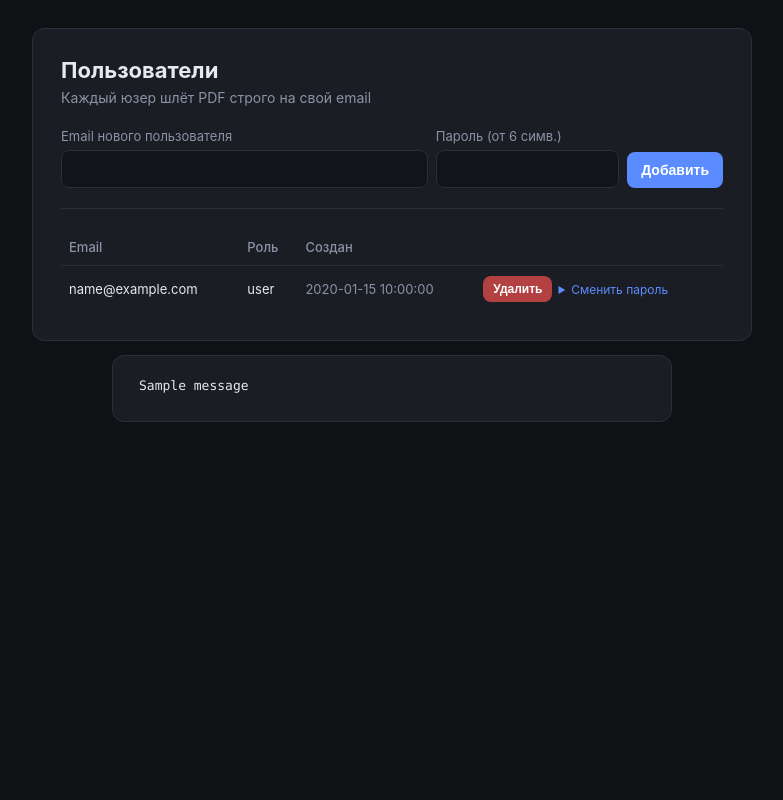
After one commit to AleksTheBorsh/pdf-sender, a Flask app: template templates/admin.html in a window 1280 px wide. The commit adds this page. Shown: the whole page, without its empty margins (248-1031 px from the left). Run offline with Flask 3, Linux system fonts and the light colour scheme; the template is opened without the code that fills it: most values are stand-ins (such as "Sample title", 1, 10 or a date in 2020); one stand-in notice (Sample message) is shown; parts of the project's set-up code (start-up, migrations or seed data) failed here and were passed over.

Commit message:
Add user auth and admin panel
- SQLite-backed users (email + bcrypt-style password hash via werkzeug)
- Login required for all routes except /health and /login
- Recipient is fixed to authenticated user's email — no manual entry
- Admin role for user management (create / reset password / delete)
- PDF magic-byte (%PDF-) check on upload
- Admin bootstrap from ADMIN_EMAIL / ADMIN_PASSWORD env vars
- Persistent SQLite volume mounted at /data

```diff
--- a/app.py
+++ b/app.py
@@ -1,17 +1,21 @@
 """
 pdf-sender — веб-сервис для отправки PDF-файлов по email.
 
-Загружаешь один или несколько PDF, указываешь получателя — каждый файл
-улетает отдельным письмом через SMTP mail.ru.
+Авторизация по логин/пароль. Получатель = email авторизованного пользователя
+(вручную не выбирается). Админ создаёт/удаляет пользователей.
 """
 import os
+import sqlite3
 import smtplib
 import ssl
+import time
 from email.message import EmailMessage
+from functools import wraps
 from pathlib import Path
 
 from dotenv import load_dotenv
-from flask import Flask, render_template, request, flash, redirect, url_for
+from flask import Flask, render_template, request, flash, redirect, url_for, session, g, abort
+from werkzeug.security import generate_password_hash, check_password_hash
 
 load_dotenv()
 
@@ -20,16 +24,111 @@ SMTP_PORT = 465
 SMTP_USER = os.environ.get("SMTP_USER", "myshsender@mail.ru")
 SMTP_PASS = os.environ.get("SMTP_PASS", "")
 
-ALLOWED_EXT = {"pdf"}
+DB_PATH = os.environ.get("DB_PATH", "/data/pdf-sender.db")
+
 MAX_UPLOAD_MB = 50
+PDF_MAGIC = b"%PDF-"
+MIN_PASSWORD_LEN = 6
 
 app = Flask(__name__)
-app.secret_key = os.environ.get("FLASK_SECRET", "change-me-in-prod")
+app.secret_key = os.environ.get("FLASK_SECRET") or ""
+if not app.secret_key:
+    raise RuntimeError("FLASK_SECRET env var is required")
 app.config["MAX_CONTENT_LENGTH"] = MAX_UPLOAD_MB * 1024 * 1024
+app.config["SESSION_COOKIE_HTTPONLY"] = True
+app.config["SESSION_COOKIE_SAMESITE"] = "Lax"
 
 
-def is_allowed(filename: str) -> bool:
-    return "." in filename and filename.rsplit(".", 1)[1].lower() in ALLOWED_EXT
+# ============================== DB ==============================
+
+def get_db() -> sqlite3.Connection:
+    db = getattr(g, "_db", None)
+    if db is None:
+        db = sqlite3.connect(DB_PATH)
+        db.row_factory = sqlite3.Row
+        db.execute("PRAGMA foreign_keys = ON")
+        g._db = db
+    return db
+
+
+@app.teardown_appcontext
+def close_db(exc):
+    db = getattr(g, "_db", None)
+    if db is not None:
+        db.close()
+
+
+def init_db() -> None:
+    Path(DB_PATH).parent.mkdir(parents=True, exist_ok=True)
+    with sqlite3.connect(DB_PATH) as db:
+        db.execute("""
+            CREATE TABLE IF NOT EXISTS users (
+                id            INTEGER PRIMARY KEY AUTOINCREMENT,
+                email         TEXT    UNIQUE NOT NULL,
+                password_hash TEXT    NOT NULL,
+                is_admin      INTEGER NOT NULL DEFAULT 0,
+                created_at    TEXT    NOT NULL DEFAULT CURRENT_TIMESTAMP
+            )
+        """)
+        db.commit()
+        admin_email = (os.environ.get("ADMIN_EMAIL") or "").strip().lower()
+        admin_pw = os.environ.get("ADMIN_PASSWORD") or ""
+        if admin_email and admin_pw:
+            cur = db.execute(
+                "INSERT OR IGNORE INTO users (email, password_hash, is_admin) VALUES (?, ?, 1)",
+                (admin_email, generate_password_hash(admin_pw)),
+            )
+            db.commit()
+            if cur.rowcount:
+                app.logger.info("Bootstrapped admin: %s", admin_email)
+
+
+# ============================== Auth ==============================
+
+def current_user():
+    uid = session.get("user_id")
+    if not uid:
+        return None
+    return get_db().execute("SELECT * FROM users WHERE id = ?", (uid,)).fetchone()
+
+
+def login_required(f):
+    @wraps(f)
+    def wrap(*a, **k):
+        if not current_user():
+            return redirect(url_for("login"))
+        return f(*a, **k)
+    return wrap
+
+
+def admin_required(f):
+    @wraps(f)
+    def wrap(*a, **k):
+        u = current_user()
+        if not u:
+            return redirect(url_for("login"))
+        if not u["is_admin"]:
+            abort(403)
+        return f(*a, **k)
+    return wrap
+
+
+def user_only(f):
+    """Доступ только обычным юзерам (не админам)."""
+    @wraps(f)
+    def wrap(*a, **k):
+        u = current_user()
+        if not u:
+            return redirect(url_for("login"))
+        if u["is_admin"]:
+            return redirect(url_for("admin"))
+        return f(*a, **k)
+    return wrap
+
+
+@app.context_processor
+def inject_user():
+    return {"user": current_user()}
 
 
 def is_valid_email(addr: str) -> bool:
@@ -39,11 +138,13 @@ def is_valid_email(addr: str) -> bool:
     return bool(local) and "." in domain
 
 
-def send_pdf(recipient: str, filename: str, data: bytes, subject: str | None = None) -> None:
+# ============================== SMTP ==============================
+
+def send_pdf(recipient: str, filename: str, data: bytes) -> None:
     msg = EmailMessage()
     msg["From"] = SMTP_USER
     msg["To"] = recipient
-    msg["Subject"] = subject or filename
+    msg["Subject"] = filename
     msg.set_content(f"Файл: {filename}")
     msg.add_attachment(data, maintype="application", subtype="pdf", filename=filename)
 
@@ -53,20 +154,44 @@ def send_pdf(recipient: str, filename: str, data: bytes, subject: str | None = N
         s.send_message(msg)
 
 
+# ============================== Routes ==============================
+
+@app.route("/login", methods=["GET", "POST"])
+def login():
+    if current_user():
+        return redirect(url_for("admin" if current_user()["is_admin"] else "index"))
+
+    if request.method == "POST":
+        email = (request.form.get("email") or "").strip().lower()
+        pw = request.form.get("password") or ""
+        row = get_db().execute("SELECT * FROM users WHERE email = ?", (email,)).fetchone()
+        if row and check_password_hash(row["password_hash"], pw):
+            session.clear()
+            session["user_id"] = row["id"]
+            return redirect(url_for("admin" if row["is_admin"] else "index"))
+        time.sleep(1)  # лёгкий тормоз против перебора
+        flash("Неверный email или пароль.", "error")
+
+    return render_template("login.html")
+
+
+@app.route("/logout")
+def logout():
+    session.clear()
+    return redirect(url_for("login"))
+
+
 @app.route("/", methods=["GET"])
+@user_only
 def index():
     return render_template("index.html")
 
 
 @app.route("/send", methods=["POST"])
+@user_only
 def send():
-    recipient = (request.form.get("recipient") or "").strip()
-    if not is_valid_email(recipient):
-        flash("Укажи корректный email получателя.", "error")
-        return redirect(url_for("index"))
-
-    files = request.files.getlist("pdfs")
-    files = [f for f in files if f and f.filename]
+    recipient = current_user()["email"]
+    files = [f for f in request.files.getlist("pdfs") if f and f.filename]
     if not files:
         flash("Не выбрано ни одного PDF-файла.", "error")
         return redirect(url_for("index"))
@@ -74,7 +199,7 @@ def send():
     sent, failed = [], []
     for f in files:
         name = Path(f.filename).name
-        if not is_allowed(name):
+        if "." not in name or name.rsplit(".", 1)[1].lower() != "pdf":
             failed.append((name, "не PDF"))
             continue
         try:
@@ -82,13 +207,16 @@ def send():
             if not data:
                 failed.append((name, "пустой файл"))
                 continue
+            if not data.startswith(PDF_MAGIC):
+                failed.append((name, "не похоже на PDF"))
+                continue
             send_pdf(recipient, name, data)
             sent.append(name)
         except Exception as e:
             failed.append((name, str(e)))
 
     if sent:
-        flash(f"Отправлено писем: {len(sent)} → {recipient}", "ok")
+        flash(f"Отправлено: {len(sent)} → {recipient}", "ok")
         for n in sent:
             flash(f"  ✓ {n}", "ok")
     if failed:
@@ -99,10 +227,81 @@ def send():
     return redirect(url_for("index"))
 
 
+@app.route("/admin", methods=["GET"])
+@admin_required
+def admin():
+    rows = get_db().execute(
+        "SELECT id, email, is_admin, created_at FROM users ORDER BY is_admin DESC, id"
+    ).fetchall()
+    return render_template("admin.html", users=rows)
+
+
+@app.route("/admin/users", methods=["POST"])
+@admin_required
+def admin_create_user():
+    email = (request.form.get("email") or "").strip().lower()
+    pw = request.form.get("password") or ""
+    if not is_valid_email(email):
+        flash("Неверный email.", "error")
+    elif len(pw) < MIN_PASSWORD_LEN:
+        flash(f"Пароль минимум {MIN_PASSWORD_LEN} символов.", "error")
+    else:
+        try:
+            db = get_db()
+            db.execute(
+                "INSERT INTO users (email, password_hash, is_admin) VALUES (?, ?, 0)",
+                (email, generate_password_hash(pw)),
+            )
+            db.commit()
+            flash(f"Пользователь {email} создан.", "ok")
+        except sqlite3.IntegrityError:
+            flash(f"Пользователь {email} уже существует.", "error")
+    return redirect(url_for("admin"))
+
+
+@app.route("/admin/users/<int:user_id>/delete", methods=["POST"])
+@admin_required
+def admin_delete_user(user_id: int):
+    me = current_user()
+    if user_id == me["id"]:
+        flash("Нельзя удалить самого себя.", "error")
+        return redirect(url_for("admin"))
+    db = get_db()
+    db.execute("DELETE FROM users WHERE id = ?", (user_id,))
+    db.commit()
+    flash("Пользователь удалён.", "ok")
+    return redirect(url_for("admin"))
+
+
+@app.route("/admin/users/<int:user_id>/password", methods=["POST"])
+@admin_required
+def admin_reset_password(user_id: int):
+    pw = request.form.get("password") or ""
+    if len(pw) < MIN_PASSWORD_LEN:
+        flash(f"Пароль минимум {MIN_PASSWORD_LEN} символов.", "error")
+    else:
+        db = get_db()
+        db.execute(
+            "UPDATE users SET password_hash = ? WHERE id = ?",
+            (generate_password_hash(pw), user_id),
+        )
+        db.commit()
+        flash("Пароль обновлён.", "ok")
+    return redirect(url_for("admin"))
+
+
+@app.errorhandler(403)
+def forbidden(e):
+    return ("403 Forbidden", 403)
+
+
 @app.route("/health")
 def health():
     return {"status": "ok"}, 200
 
 
+init_db()
+
+
 if __name__ == "__main__":
     app.run(host="0.0.0.0", port=5001, debug=False)
--- a/docker-compose.yml
+++ b/docker-compose.yml
@@ -7,6 +7,8 @@ services:
       - "5001:5001"
     env_file:
       - .env
+    volumes:
+      - ./data:/data
     healthcheck:
       test: ["CMD", "python", "-c", "import urllib.request; urllib.request.urlopen('http://127.0.0.1:5001/health').read()"]
       interval: 30s
--- /dev/null
+++ b/templates/admin.html
@@ -0,0 +1,59 @@
+{% extends "base.html" %}
+{% block title %}Админка — PDF Sender{% endblock %}
+{% block content %}
+<div class="card wide">
+  <h1>Пользователи</h1>
+  <div class="sub">Каждый юзер шлёт PDF строго на свой email</div>
+
+  <form method="post" action="{{ url_for('admin_create_user') }}" style="display:flex; gap:8px; flex-wrap:wrap; align-items:end;">
+    <div style="flex:2; min-width:200px;">
+      <label for="email">Email нового пользователя</label>
+      <input type="email" id="email" name="email" required>
+    </div>
+    <div style="flex:1; min-width:140px;">
+      <label for="password">Пароль (от 6 симв.)</label>
+      <input type="text" id="password" name="password" minlength="6" required>
+    </div>
+    <button type="submit">Добавить</button>
+  </form>
+
+  <hr class="sep">
+
+  <table>
+    <thead>
+      <tr>
+        <th>Email</th>
+        <th>Роль</th>
+        <th>Создан</th>
+        <th></th>
+      </tr>
+    </thead>
+    <tbody>
+      {% for u in users %}
+      <tr>
+        <td>{{ u.email }}</td>
+        <td>{% if u.is_admin %}<span class="badge">admin</span>{% else %}user{% endif %}</td>
+        <td style="color: var(--muted);">{{ u.created_at }}</td>
+        <td>
+          <div class="row-actions">
+            {% if u.id != user.id %}
+              <form method="post" action="{{ url_for('admin_delete_user', user_id=u.id) }}"
+                    onsubmit="return confirm('Удалить {{ u.email }}?');">
+                <button type="submit" class="danger small">Удалить</button>
+              </form>
+            {% endif %}
+            <details>
+              <summary>Сменить пароль</summary>
+              <form method="post" action="{{ url_for('admin_reset_password', user_id=u.id) }}">
+                <input type="text" name="password" placeholder="новый пароль" minlength="6" required>
+                <button type="submit" class="small">OK</button>
+              </form>
+            </details>
+          </div>
+        </td>
+      </tr>
+      {% endfor %}
+    </tbody>
+  </table>
+</div>
+{% endblock %}
--- /dev/null
+++ b/templates/base.html
@@ -0,0 +1,110 @@
+<!doctype html>
+<html lang="ru">
+<head>
+  <meta charset="utf-8">
+  <meta name="viewport" content="width=device-width,initial-scale=1">
+  <title>{% block title %}PDF Sender{% endblock %}</title>
+  <style>
+    :root {
+      --bg: #0f1115;
+      --card: #1a1d24;
+      --muted: #8a93a6;
+      --text: #e6e9ef;
+      --accent: #5b8cff;
+      --accent-hover: #7aa2ff;
+      --ok: #4ade80;
+      --error: #f87171;
+      --border: #2a2f3a;
+      --danger: #b34141;
+    }
+    * { box-sizing: border-box; }
+    body {
+      margin: 0; min-height: 100vh; font-family: -apple-system, BlinkMacSystemFont, "Segoe UI", Roboto, sans-serif;
+      background: var(--bg); color: var(--text);
+      display: flex; flex-direction: column; align-items: center; padding: 28px 20px 60px;
+    }
+    .topbar {
+      width: 100%; max-width: 720px; display: flex; justify-content: space-between;
+      align-items: center; margin-bottom: 18px; color: var(--muted); font-size: 13px;
+    }
+    .topbar .brand { color: var(--text); font-weight: 600; font-size: 15px; }
+    .topbar a { color: var(--accent); text-decoration: none; }
+    .topbar a:hover { color: var(--accent-hover); }
+    .topbar .me { display: flex; align-items: center; gap: 12px; }
+    .badge { background: var(--accent); color: #fff; padding: 2px 7px; border-radius: 4px; font-size: 11px; }
+    .card {
+      width: 100%; max-width: 560px; background: var(--card);
+      border: 1px solid var(--border); border-radius: 12px; padding: 28px;
+    }
+    .card.wide { max-width: 720px; }
+    h1 { margin: 0 0 6px 0; font-size: 22px; }
+    .sub { color: var(--muted); font-size: 14px; margin-bottom: 22px; }
+    label { display: block; font-size: 13px; color: var(--muted); margin-bottom: 6px; }
+    input[type="email"], input[type="password"], input[type="text"] {
+      width: 100%; padding: 10px 12px; background: #11141a; border: 1px solid var(--border);
+      color: var(--text); border-radius: 8px; font-size: 14px; outline: none;
+    }
+    input:focus { border-color: var(--accent); }
+    button, .btn {
+      display: inline-block; padding: 10px 14px; background: var(--accent); color: white;
+      border: 0; border-radius: 8px; font-size: 14px; font-weight: 600; cursor: pointer;
+      transition: background .15s; text-decoration: none;
+    }
+    button:hover, .btn:hover { background: var(--accent-hover); }
+    button:disabled { opacity: .5; cursor: not-allowed; }
+    button.full { width: 100%; padding: 12px; font-size: 15px; }
+    button.danger { background: var(--danger); }
+    button.danger:hover { background: #c95252; }
+    button.small { padding: 6px 10px; font-size: 12px; }
+    .flash { margin-top: 16px; }
+    .flash div {
+      padding: 8px 12px; border-radius: 6px; margin-bottom: 6px; font-size: 13px;
+      white-space: pre-wrap; font-family: ui-monospace, SFMono-Regular, Menlo, monospace;
+    }
+    .flash .ok { background: rgba(74,222,128,.1); color: var(--ok); border: 1px solid rgba(74,222,128,.25); }
+    .flash .error { background: rgba(248,113,113,.1); color: var(--error); border: 1px solid rgba(248,113,113,.25); }
+    .info {
+      background: #11141a; border: 1px solid var(--border); border-radius: 8px;
+      padding: 10px 14px; font-size: 13px; color: var(--muted); margin-bottom: 14px;
+    }
+    .info strong { color: var(--text); }
+    table { width: 100%; border-collapse: collapse; margin-top: 12px; font-size: 13px; }
+    table th, table td { padding: 10px 8px; border-bottom: 1px solid var(--border); text-align: left; }
+    table th { color: var(--muted); font-weight: 500; }
+    table tr:last-child td { border-bottom: none; }
+    .row-actions { display: flex; gap: 6px; flex-wrap: wrap; }
+    details { margin-top: 6px; }
+    details summary { color: var(--accent); cursor: pointer; font-size: 12px; }
+    details form { margin-top: 8px; display: flex; gap: 6px; }
+    details form input { flex: 1; padding: 6px 10px; font-size: 12px; }
+    details form button { padding: 6px 10px; font-size: 12px; }
+    hr.sep { border: none; border-top: 1px solid var(--border); margin: 20px 0; }
+  </style>
+</head>
+<body>
+  {% if user %}
+    <div class="topbar">
+      <span class="brand">PDF Sender</span>
+      <span class="me">
+        <span>{{ user.email }}</span>
+        {% if user.is_admin %}<span class="badge">admin</span>{% endif %}
+        <a href="{{ url_for('logout') }}">Выйти</a>
+      </span>
+    </div>
+  {% endif %}
+
+  {% block content %}{% endblock %}
+
+  {% with messages = get_flashed_messages(with_categories=true) %}
+    {% if messages %}
+      <div class="card" style="margin-top: 14px; padding: 14px;">
+        <div class="flash" style="margin: 0;">
+          {% for cat, msg in messages %}
+            <div class="{{ cat }}">{{ msg }}</div>
+          {% endfor %}
+        </div>
+      </div>
+    {% endif %}
+  {% endwith %}
+</body>
+</html>
```
Also changed, not shown: templates/index.html (+28 -87 lines), templates/login.html (added, +18 -0 lines), 2 other files.
